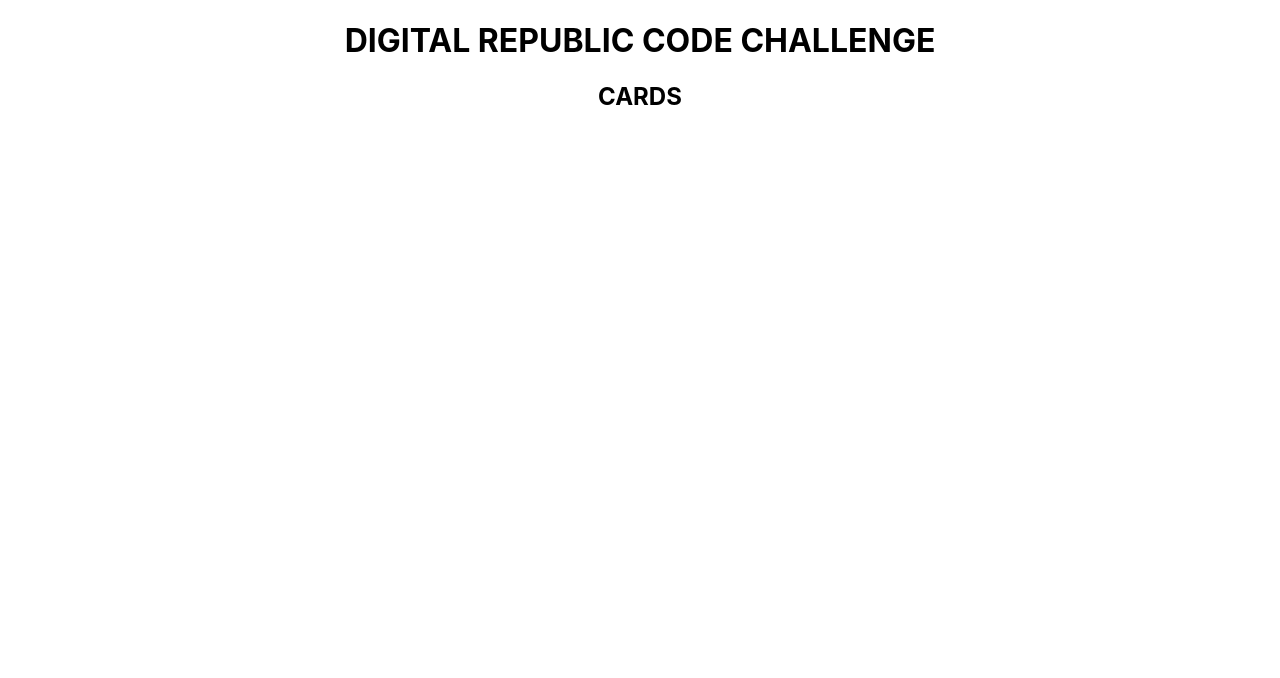
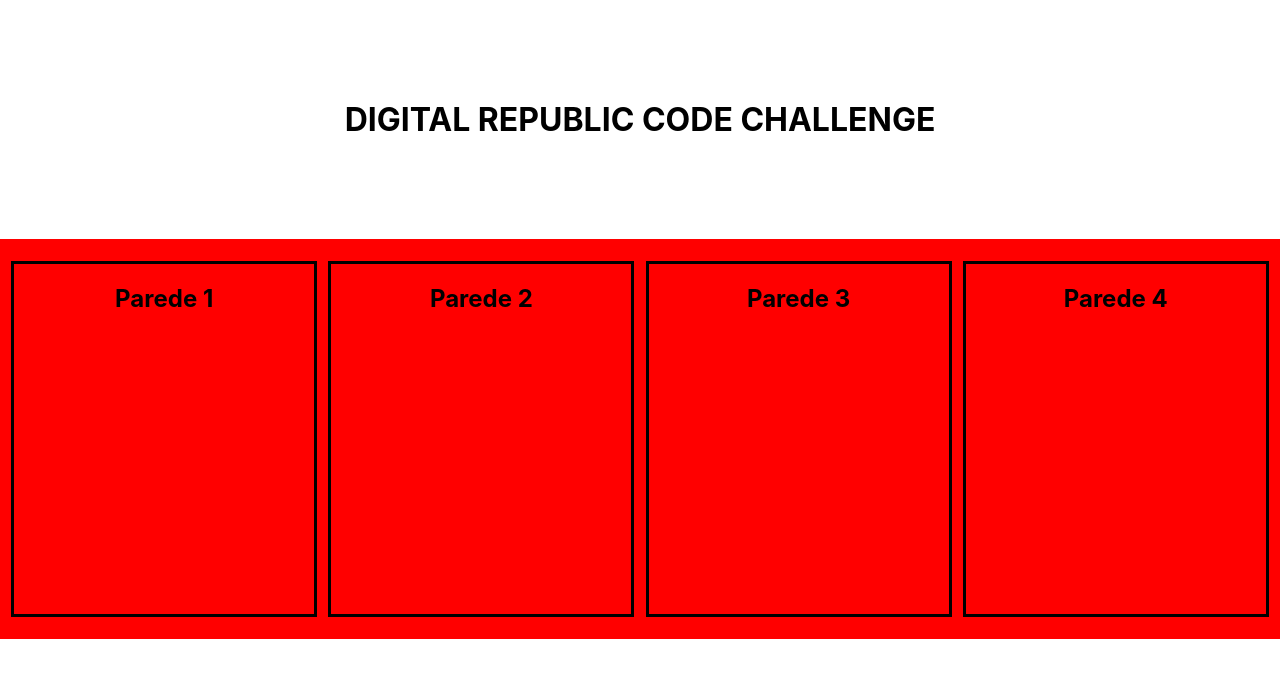
Before and after one commit to Naitwa-Alexandre/DIGITAL-REPUBLIC-CODE-CHALLENGE, a React (Create React App) app: page / in a window 1280 px wide. Shown: the top 678 px of the page. Built offline with nearby package versions, Linux system fonts and the light colour scheme.

Commit message:
adicionado os cards para os mini formularios e adicionado styled-components

```diff
--- a/package.json
+++ b/package.json
@@ -9,6 +9,7 @@
     "react": "^17.0.2",
     "react-dom": "^17.0.2",
     "react-scripts": "5.0.0",
+    "styled-components": "^5.3.3",
     "web-vitals": "^2.1.4"
   },
   "scripts": {
--- a/src/App.css
+++ b/src/App.css
@@ -1,5 +1,6 @@
 .App {
   text-align: center;
+  margin-top: 100px;
 }
 
 .App-logo {
--- a/src/components/Card.js
+++ b/src/components/Card.js
@@ -1,5 +1,10 @@
 import React from 'react';
+import Form from './Form';
+import { SingleCard } from './styles';
 
-export default function Card() {
-  return <div></div>;
+export default function Card({idx}) {
+  return <SingleCard>
+    <h2>Parede {idx}</h2>
+    <Form idx={ idx } />
+  </SingleCard>;
 }
--- a/src/components/Cards.js
+++ b/src/components/Cards.js
@@ -1,8 +1,18 @@
+import React from 'react';
+import Card from './Card';
+import { SectionCards, WrapperCards } from './styles';
+
+const numberOfWall = process.env.REACT_APP_NUMBER_OF_WALLS || 4;
+
+const arrayWalls = Array.from({length: Number(numberOfWall)}, (_, i) => i + 1)
+
 function Cards() {
   return (
-    <div className="App">
-      <h1>CARDS</h1>
-    </div>
+    <WrapperCards>
+      <SectionCards>
+        {arrayWalls.map((idx) => <Card key={ idx } idx={ idx } />)}
+      </SectionCards>
+    </WrapperCards>
   );
 }
 
--- /dev/null
+++ b/src/components/Form.js
@@ -0,0 +1,5 @@
+import React from 'react';
+
+export default function Form() {
+  return <div></div>;
+}
--- a/src/components/Results.js
+++ b/src/components/Results.js
@@ -1,6 +1,6 @@
 function Results() {
   return (
-    <div className="App">
+    <div>
       <h1>RESULTS</h1>
     </div>
   );
--- /dev/null
+++ b/src/components/styles.js
@@ -0,0 +1,21 @@
+import styled from 'styled-components';
+
+const WrapperCards = styled.div`
+  margin-top: 100px;
+`
+const SectionCards = styled.div`
+  display: flex;
+  justify-content: space-evenly;
+  align-items: center;
+  width: 100%;
+  height: 400px;
+  background: red;
+`;
+
+const SingleCard = styled.article`
+  border: 3px solid black;
+  width: 300px;
+  height: 350px;
+`
+
+export { SectionCards, WrapperCards, SingleCard };
--- a/src/pages/DigitalSection.js
+++ b/src/pages/DigitalSection.js
@@ -2,7 +2,7 @@ import React from 'react';
 import Cards from '../components/Cards';
 
 export default function DigitalSection() {
-  return <section>
+  return <section className='app'>
     <Cards />
   </section>;
 }
```
Also changed, not shown: src/assets/utils.js (added), 2 other files (tests, documents, lock files or other folders).
